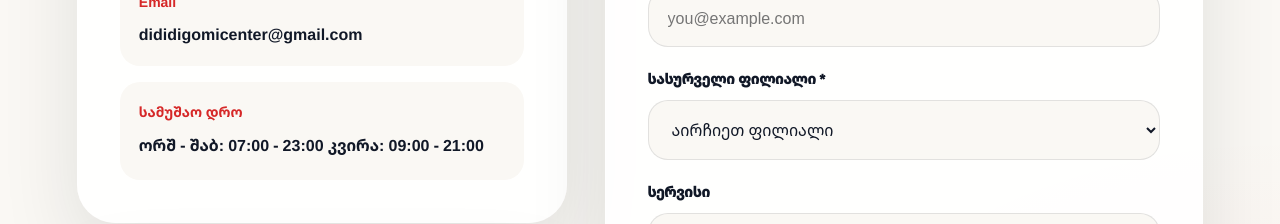
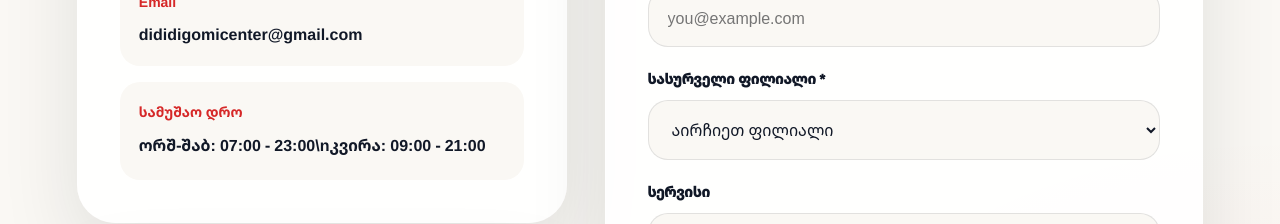
Before and after one commit to webdevelopment09/public-center-website, a Next.js app: page / in a window 1280 px wide. Shown: the part 10160-10384 px from the top of the page. Built offline with nearby package versions, Linux system fonts and the light colour scheme; a web font is replaced by a local one.

Commit message:
polishing

```diff
--- a/components/ContactSection.jsx
+++ b/components/ContactSection.jsx
@@ -113,8 +113,8 @@ export default function ContactSection() {
 
               <div>
                 <strong>სამუშაო დრო</strong>
-                <span>ორშ - შაბ: 07:00 - 23:00
-                     კვირა: 09:00 - 21:00
+                <span>
+                  ორშ-შაბ: 07:00 - 23:00\nკვირა: 09:00 - 21:00
                 </span>
               </div>
             </div>
```
